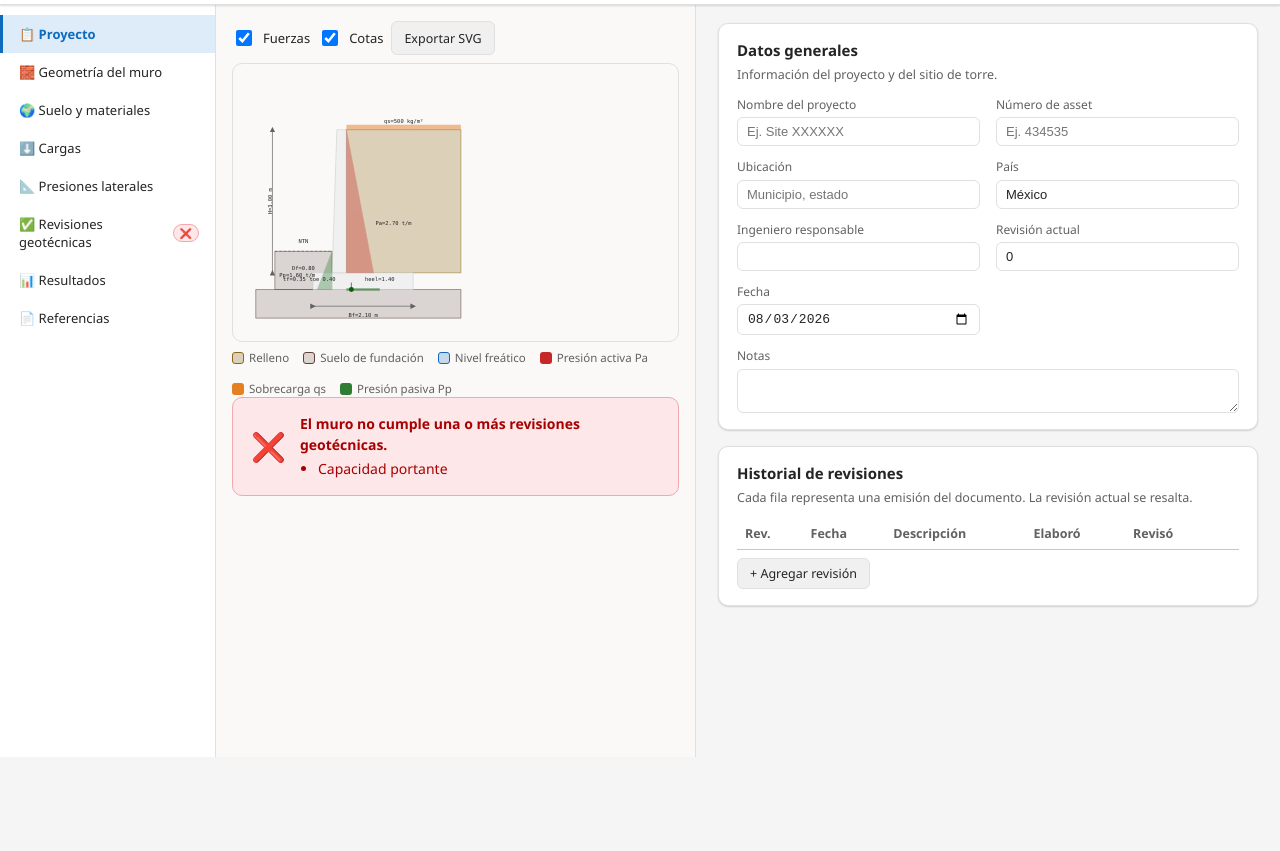
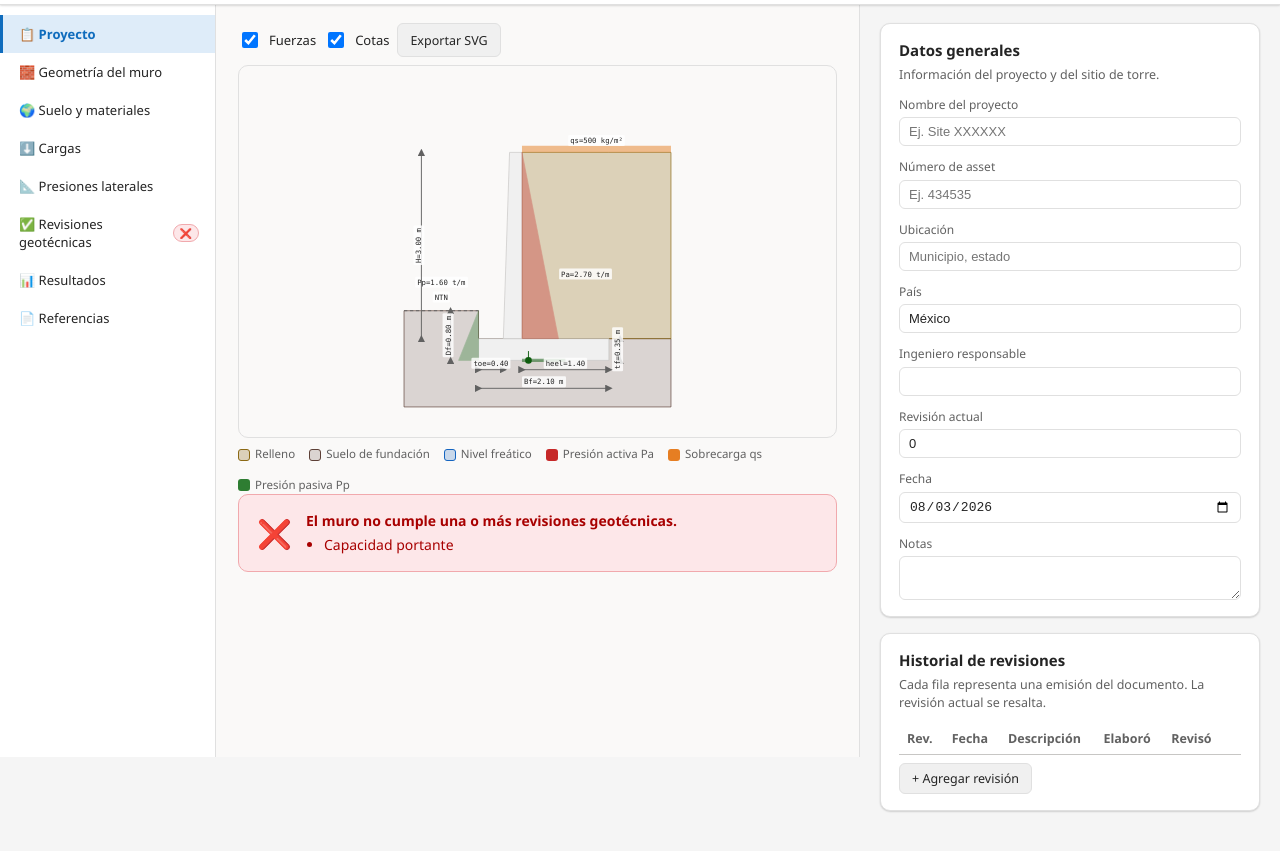
Before and after one commit to cespinosal/Muros_Contenci-n, a plain HTML site: page index.html in a window 1280 px wide. Shown: the part 43-894 px from the top of the page. Before the commit the page ends 800 px from the top, so only its background shows below. Drawn offline with Linux system fonts and the light colour scheme.

Commit message:
Visor 2D como panel dominante; corrige traslapes de suelo y cotas
- El visor 2D crece con flex:1 y pasa a ser el elemento principal de
  la pantalla; el panel de datos queda como columna fija de 420px a
  la derecha (antes el visor tenía un ancho fijo de 480px, muy chico).
- El dibujo del muro se centra dentro del visor en vez de quedar
  pegado a la izquierda cuando la relación de aspecto no coincide con
  el viewBox.
- Se corrige un bug real: la zona de suelo pasivo usaba "toe" (inicio
  del fuste) en vez de "x=0" (borde real de la puntera) como límite,
  lo que la hacía traslaparse con la zapata. Se fusionan "suelo de
  fundación" y "suelo frente al muro" en una sola figura continua que
  además cierra el hueco que quedaba entre la zapata y el relleno.
- Cada cota (H, Df, tf, toe, heel, Bf) recibe su propio carril fijo en
  x o y para no cruzarse con otras cotas ni con las etiquetas de
  fuerzas (Pa, Pp, qs).
- Se corrige el fondo de las etiquetas rotadas (H, Df): no heredaba la
  rotación del texto y aparecía como caja horizontal fuera de lugar.
- Se corrige un bug de Fase 1: el botón de menú móvil nunca se
  mostraba (display:none inline sin contraparte en CSS).

Co-Authored-By: Claude Sonnet 5 <noreply@anthropic.com>

```diff
--- a/index.html
+++ b/index.html
@@ -143,10 +143,10 @@ button{font-family:inherit;}
 
 /* ---------- Visor 2D (panel principal, persistente) ---------- */
 #viewer-pane{
-  width:480px; flex-shrink:0; position:sticky; top:48px; height:calc(100vh - 48px);
-  overflow-y:auto; padding:16px; background:var(--canvas); border-right:1px solid var(--border);
+  flex:1 1 auto; min-width:0; position:sticky; top:48px; height:calc(100vh - 48px);
+  overflow-y:auto; padding:18px 22px; background:var(--canvas); border-right:1px solid var(--border);
 }
-#content{flex:1; min-width:0; padding:18px 22px 60px; max-width:760px;}
+#content{width:420px; flex-shrink:0; padding:18px 20px 60px; max-width:none;}
 .tab-panel{display:none;}
 .tab-panel.active{display:block;}
 
@@ -229,7 +229,7 @@ table.results tr.row-warn td{background:var(--warning-bg);}
   #sidebar.open{left:0;}
   #main-layout{flex-direction:column; align-items:stretch;}
   #viewer-pane{width:100%; position:relative; top:0; height:auto; border-right:none; border-bottom:1px solid var(--border);}
-  #content{max-width:none; padding:14px;}
+  #content{width:100%; max-width:none; padding:14px;}
   .command-bar{padding:8px 10px;}
   .brand-text strong{display:none;}
 }
@@ -862,7 +862,7 @@ function dibujarMuro2D(svg, state, r){
   const heel = gc.heel, xBack = gc.xBack;
   const toe = g.toe, Bf = g.Bf, tf = g.tf, H = g.H, Hr = g.Hr, Df = g.Df, ts = g.ts, tc = g.tc;
 
-  const extraFront = 1.2, extraBack = 1.0, extraDepth = 0.6, extraTop = 0.9;
+  const extraFront = 1.2, extraBack = 1.0, extraDepth = 0.75, extraTop = 0.9;
   const slopeRise = g.beta > 0 ? Math.max(heel,1) * Math.tan(toRad(g.beta)) : 0;
 
   const modelMinX = -extraFront, modelMaxX = Bf + extraBack;
@@ -871,8 +871,13 @@ function dibujarMuro2D(svg, state, r){
 
   const viewW = 900, viewH = 560, pad = 46;
   const scale = Math.min((viewW-2*pad)/modelW, (viewH-2*pad)/modelH);
-  const X = xm => pad + (xm - modelMinX)*scale;
-  const Y = ym => viewH - pad - (ym - modelMinY)*scale;
+  // Centrar el dibujo: el espacio sobrante (cuando la relación de aspecto del
+  // muro no coincide con la del viewBox) se reparte por igual a ambos lados,
+  // en vez de acumularse solo a la derecha/arriba.
+  const offX = (viewW - modelW*scale)/2;
+  const offY = (viewH - modelH*scale)/2;
+  const X = xm => offX + (xm - modelMinX)*scale;
+  const Y = ym => viewH - offY - (ym - modelMinY)*scale;
 
   function el(tag, attrs){
     const e = document.createElementNS(NS, tag);
@@ -890,6 +895,30 @@ function dibujarMuro2D(svg, state, r){
     const t = el("text", Object.assign({x:X(xm), y:Y(ym), class:"dim-text", "text-anchor":"middle"}, extra||{}));
     t.textContent = str; svg.appendChild(t); return t;
   }
+  // Etiqueta con fondo translúcido: evita que el texto se pierda sobre
+  // rellenos de color y ayuda a separar visualmente etiquetas cercanas.
+  function labelBg(xm,ym,str,extra){
+    const t = text(xm,ym,str,extra);
+    const bb = t.getBBox();
+    const bg = el("rect",{x:bb.x-3, y:bb.y-1.5, width:bb.width+6, height:bb.height+3, fill:col("--panel"), opacity:0.82, rx:2});
+    // getBBox() es local (sin rotar): si el texto trae "transform" (p.ej. las
+    // cotas verticales, rotadas -90°), el fondo debe rotar exactamente igual
+    // para no quedar como un rectángulo horizontal fuera de lugar.
+    if(extra && extra.transform) bg.setAttribute("transform", extra.transform);
+    svg.insertBefore(bg, t);
+    return t;
+  }
+  // Dimensión horizontal con flechas y etiqueta centrada arriba de la línea.
+  function dimH(x1,x2,y,label){
+    line(x1,y,x2,y,col("--muted"),{"marker-start":"url(#arrowHead)","marker-end":"url(#arrowHead)"});
+    labelBg((x1+x2)/2, y, label, {dy:-6, "font-size":"10px"});
+  }
+  // Dimensión vertical con flechas y etiqueta rotada centrada junto a la línea.
+  function dimV(y1,y2,x,label){
+    line(x,y1,x,y2,col("--muted"),{"marker-start":"url(#arrowHead)","marker-end":"url(#arrowHead)"});
+    const midY=(y1+y2)/2;
+    labelBg(x, midY, label, {"text-anchor":"middle", transform:`rotate(-90 ${X(x)} ${Y(midY)})`});
+  }
 
   // defs: marker de flecha para cotas
   const defs = el("defs",{});
@@ -897,14 +926,19 @@ function dibujarMuro2D(svg, state, r){
   const arrowPath = el("path",{d:"M0,0 L8,4 L0,8 Z", fill: col("--muted")});
   marker.appendChild(arrowPath); defs.appendChild(marker); svg.appendChild(defs);
 
-  // Suelo de fundación (fondo)
-  poly([[modelMinX,modelMinY],[modelMaxX,modelMinY],[modelMaxX,0],[modelMinX,0]], col("--soil-fill"), col("--soil-line"));
+  // Suelo (fundación + frente al muro), en una sola figura para que no haya
+  // costuras ni traslapes entre "zonas" de suelo: sube a nivel de NTN (Df)
+  // frente a la puntera, cubre la puntera enterrada y llega a nivel de la
+  // zapata (tf) del lado del talón, donde empalma exactamente con el relleno.
+  const soilPts = [
+    [modelMinX, modelMinY], [modelMinX, Df], [0, Df], [0, tf],
+    [modelMaxX, tf], [modelMaxX, modelMinY]
+  ];
+  poly(soilPts, col("--soil-fill"), col("--soil-line"));
 
-  // Suelo frente al muro (zona pasiva) desde y=0 hasta Df
-  poly([[toe-extraFront,0],[toe,0],[toe,Df],[toe-extraFront,Df]], col("--soil-fill"), col("--soil-line"));
-  // NTN frente al muro
-  line(toe-extraFront, Df, toe, Df, col("--muted"), {"stroke-dasharray":"5,4"});
-  text((toe-extraFront+toe)/2, Df+0.18, "NTN");
+  // NTN frente al muro (nivel de terreno natural antes de la excavación)
+  line(modelMinX, Df, 0, Df, col("--muted"), {"stroke-dasharray":"5,4"});
+  labelBg((modelMinX+0)/2, Df+0.18, "NTN", {"font-size":"10px"});
 
   // Relleno detrás del muro (con talud si beta>0)
   const backTopY = tf + Hr;
@@ -920,7 +954,7 @@ function dibujarMuro2D(svg, state, r){
   // Nivel freático
   if(state.suelo.waterEnabled && state.suelo.Hw > 0){
     line(modelMinX, state.suelo.Hw, Bf+extraBack, state.suelo.Hw, col("--water-line"), {"stroke-dasharray":"6,4"});
-    text(modelMinX+0.55, state.suelo.Hw+0.18, "NF ▽", {"text-anchor":"start", fill: col("--water-line")});
+    labelBg(Bf+extraBack-0.15, state.suelo.Hw+0.16, "NF ▽", {"text-anchor":"end", fill: col("--water-line"), "font-size":"10px"});
   }
 
   // ---- Fuerzas ----
@@ -929,25 +963,24 @@ function dibujarMuro2D(svg, state, r){
     const triW = 55; // px, ancho esquemático (no a escala de presión real)
     const yTop = tf+H, yBase = tf;
     const xB = X(xBack);
-    poly([[xBack, yTop],[xBack, yBase]], "none", "none"); // no-op placeholder
     const paPts = `${xB},${Y(yTop)} ${xB},${Y(yBase)} ${xB+triW},${Y(yBase)}`;
     svg.appendChild(el("polygon",{points:paPts, fill: col("--pa-color"), opacity:0.35, stroke: col("--pa-color")}));
-    text(xBack, tf+H/3, `Pa=${fmtT(r.pres.Pa,2)} t/m`, {fill: col("--pa-color"), "text-anchor":"start", x:xB+triW+4});
+    labelBg(xBack, tf+H/3, `Pa=${fmtT(r.pres.Pa,2)} t/m`, {fill: col("--pa-color"), "text-anchor":"start", x:xB+triW+4, "font-size":"10px"});
 
     // Sobrecarga (rectángulo delgado sobre el relleno)
     if(state.cargas.qsEnabled){
-      const y1 = Y(backTopY), y2 = Y(backTopY)-10;
+      const y2 = Y(backTopY)-10;
       svg.appendChild(el("rect",{x:X(xBack), y:y2, width:X(Bf+extraBack)-X(xBack), height:10, fill: col("--pq-color"), opacity:0.5}));
-      text((xBack+Bf+extraBack)/2, backTopY, `qs=${fmt(state.cargas.qs,0)} kg/m²`, {fill: col("--pq-color"), dy:-14});
+      labelBg((xBack+Bf+extraBack)/2, backTopY, `qs=${fmt(state.cargas.qs,0)} kg/m²`, {fill: col("--pq-color"), dy:-14, "font-size":"10px"});
     }
 
-    // Presión pasiva (triángulo esquemático frente a la puntera)
+    // Presión pasiva (triángulo esquemático frente a la cara de la puntera, x=0)
     if(state.suelo.pasivoEnabled){
       const triWp = 30;
-      const xT = X(toe);
+      const xT = X(0);
       const ppPts = `${xT},${Y(0)} ${xT},${Y(Df)} ${xT-triWp},${Y(0)}`;
       svg.appendChild(el("polygon",{points:ppPts, fill: col("--pp-color"), opacity:0.35, stroke: col("--pp-color")}));
-      text(toe, Df/3, `Pp=${fmtT(r.pres.Pp,2)} t/m`, {fill: col("--pp-color"), "text-anchor":"end", x:xT-triWp-4});
+      labelBg((modelMinX+0)/2, Df+0.42, `Pp=${fmtT(r.pres.Pp,2)} t/m`, {fill: col("--pp-color"), "font-size":"10px"});
     }
 
     // Resultante y tercio central en la base de la zapata
@@ -961,24 +994,22 @@ function dibujarMuro2D(svg, state, r){
   }
 
   // ---- Cotas ----
+  // Cada medida vive en su propio "carril" (lane) de x o de y para
+  // garantizar que ninguna etiqueta se sobreponga con otra.
   if(uiState.showCotas){
-    // H (altura del fuste), a la izquierda del muro
-    const xDim = modelMinX+0.35;
-    line(xDim, tf, xDim, tf+H, col("--muted"), {"marker-start":"url(#arrowHead)","marker-end":"url(#arrowHead)"});
-    text(xDim, tf+H/2, `H=${fmt(H,2)} m`, {"text-anchor":"middle", transform:`rotate(-90 ${X(xDim)} ${Y(tf+H/2)})`});
+    // H: carril vertical más externo, a la izquierda de todo
+    dimV(tf, tf+H, modelMinX+0.28, `H=${fmt(H,2)} m`);
+    // Df: carril vertical propio, separado de H, dentro de la zona de suelo frente al muro
+    dimV(0, Df, modelMinX+0.75, `Df=${fmt(Df,2)} m`);
+    // tf: al lado derecho de la zapata (zona antes vacía), lejos del cúmulo de la puntera
+    dimV(0, tf, Bf+0.18, `tf=${fmt(tf,2)} m`);
 
-    // Bf (ancho de zapata), debajo
-    const yDim = modelMinY+0.25;
-    line(0, yDim, Bf, yDim, col("--muted"), {"marker-start":"url(#arrowHead)","marker-end":"url(#arrowHead)"});
-    text(Bf/2, yDim-0.22, `Bf=${fmt(Bf,2)} m`);
+    // toe / heel: fila intermedia, entre la zapata y la cota general Bf
+    dimH(0, toe, -0.15, `toe=${fmt(toe,2)}`);
+    dimH(xBack, Bf, -0.15, `heel=${fmt(heel,2)}`);
 
-    // toe / heel
-    text(toe/2, tf/2, `toe\n${fmt(toe,2)}`, {"font-size":"9px"});
-    text(xBack + heel/2, tf/2, `heel=${fmt(heel,2)}`, {"font-size":"9px"});
-
-    // tf, Df
-    text(-0.05, tf/2, `tf=${fmt(tf,2)}`, {"text-anchor":"end", x:X(-0.15)});
-    text(toe-extraFront*0.5, Df/2, `Df=${fmt(Df,2)}`);
+    // Bf: fila externa (cota general), más abajo que la fila toe/heel
+    dimH(0, Bf, -0.45, `Bf=${fmt(Bf,2)} m`);
   }
 
   if(gc.heel < 0){
```
